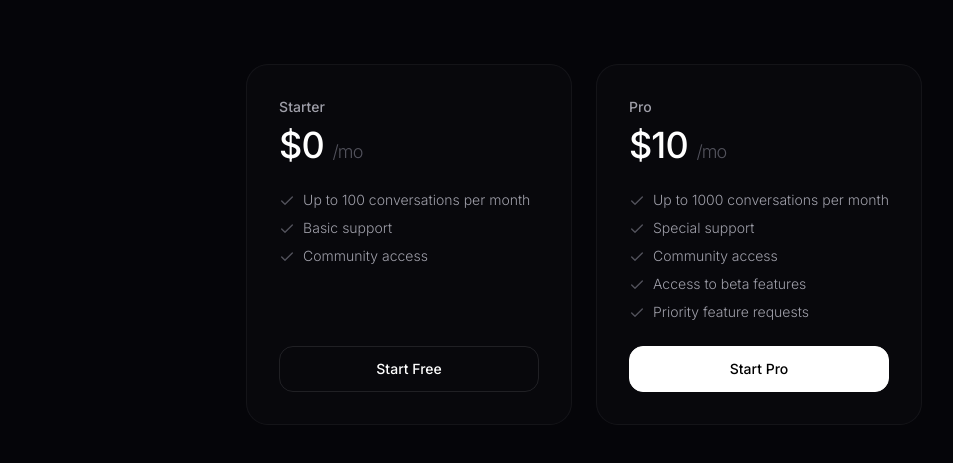
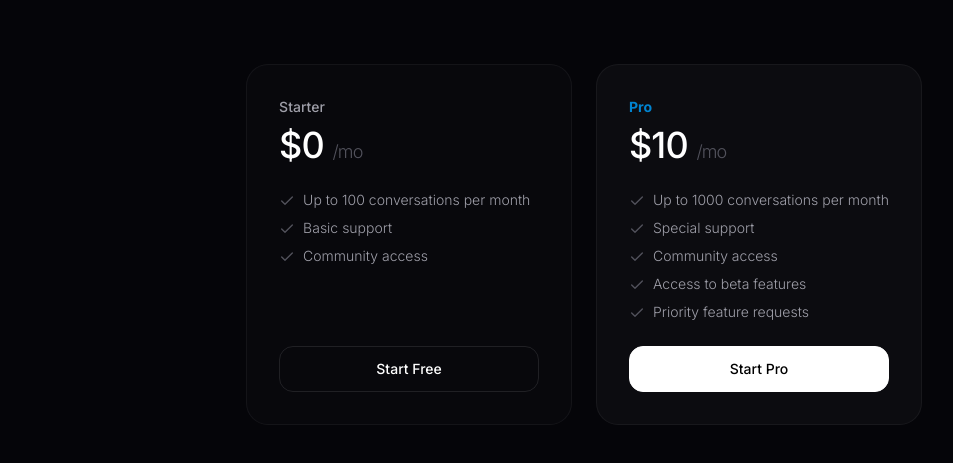
Before and after one commit to 1honoredcode1/OneClick-AI, a Next.js app: page / in a window 1280 px wide. Shown: the part 3138-3601 px from the top of the page, without its empty margins (56-1009 px from the left). Built offline with nearby package versions, Linux system fonts and the light colour scheme.

Commit message:
pricing section

```diff
--- a/components/landing/pricing/index.tsx
+++ b/components/landing/pricing/index.tsx
@@ -40,10 +40,10 @@ const Pricing = () => {
           </button>
         </div>
         <div
-          className="p-8 rounded-3xl border border-white/5 bg-zinc-900/20 flex flex-col
+          className="p-8 rounded-3xl border border-white/5 bg-white/3 flex flex-col
         items-start text-left hover:bg-zinc-900/40 transition-colors"
         >
-          <div className="text-sm font-medium text-zinc-400 mb-2">Pro</div>
+          <div className="text-sm font-bold text-sky-600 mb-2">Pro</div>
           <div className="text-4xl font-medium text-white tracking-tight mb-6">
             $10 <span className="text-lg text-zinc-600 font-light">/mo</span>
           </div>
@@ -71,7 +71,7 @@ const Pricing = () => {
           </ul>
           <button
             className="w-full py-3 rounded-xl border bg-white text-black border-white
-            hover:bg-zinc-200 transition-colors text-sm font-medium mt-auto"
+            hover:bg-zinc-200 transition-colors text-sm font-medium mt-auto cursor-pointer"
           >
             Start Pro
           </button>
```
